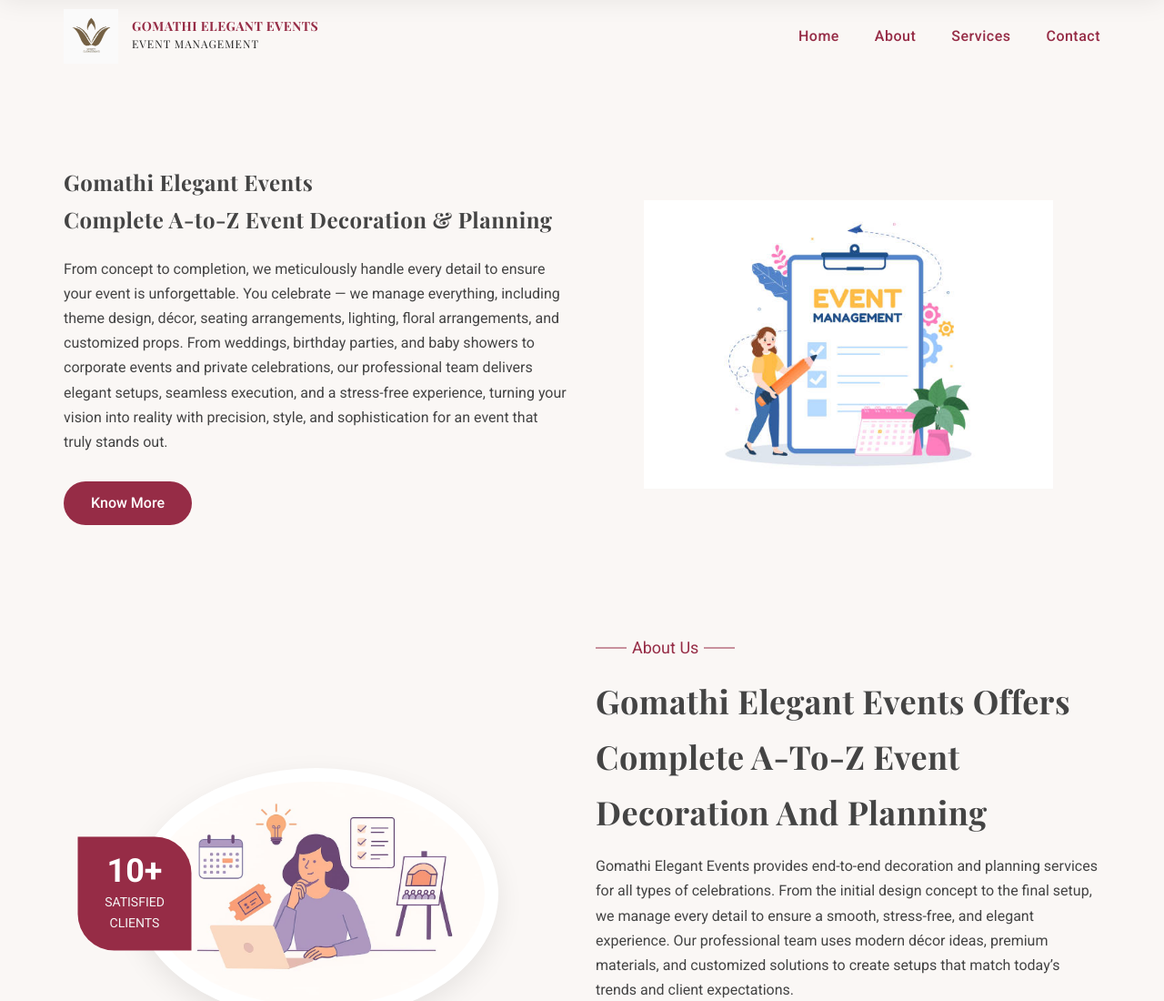
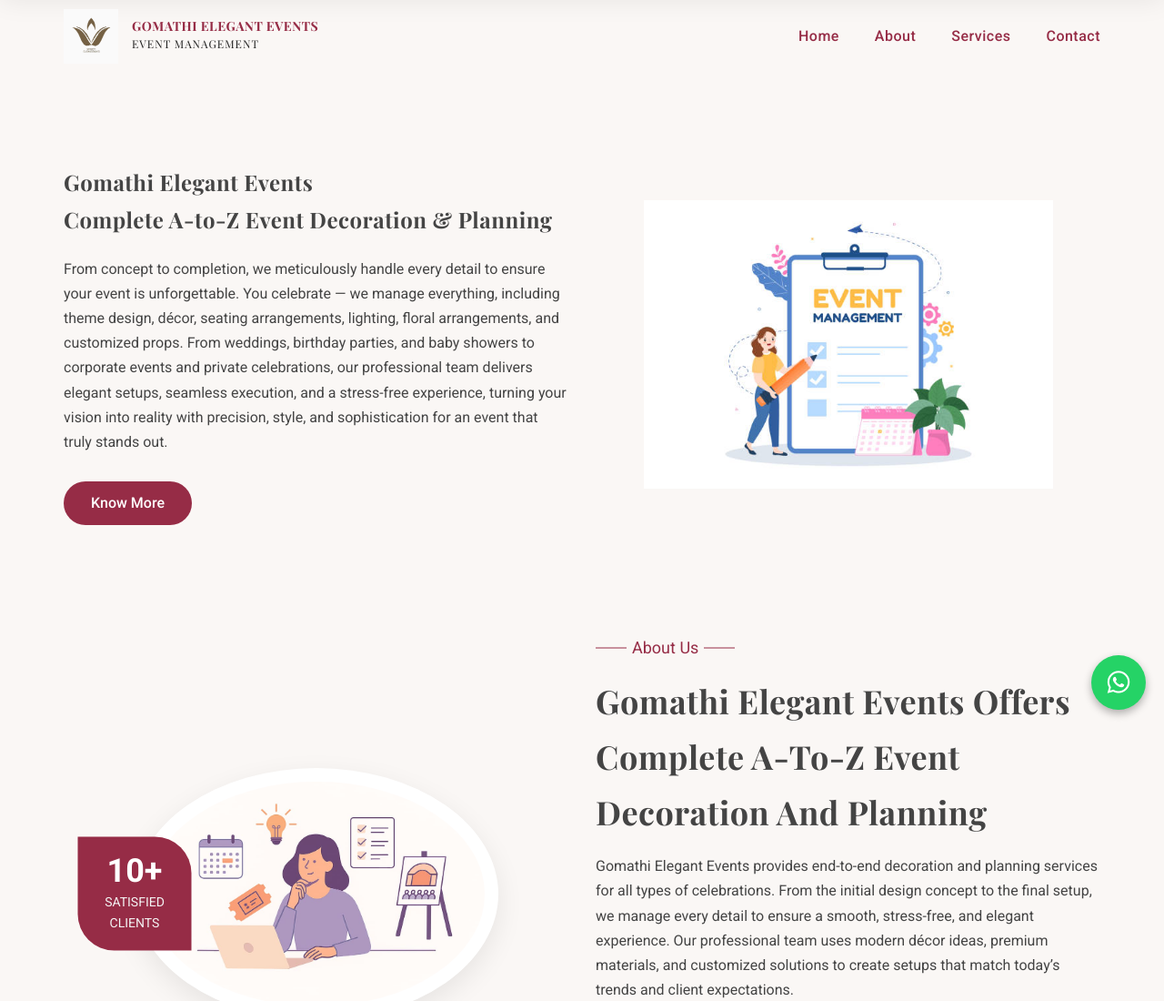
Before and after one commit to NAVEEN-MURUGASARAM/gomathi-elegant-events, a plain HTML site: page index.html in a window 1280 px wide. Shown: the top 1100 px of the page at 91% size. Drawn offline with nearby package versions, Linux system fonts and the light colour scheme.

Commit message:
added whatsapp floater

```diff
--- a/css/style.css
+++ b/css/style.css
@@ -1251,3 +1251,30 @@ textarea.input-control {
     min-width: calc(100vw - 30px);
   }
 }
+/* WhatsApp Floating Button */
+.whatsapp-float {
+  position: fixed;
+  bottom: 20px;
+  right: 20px;
+  background-color: #25d366;
+  color: white;
+  border-radius: 50%;
+  width: 60px;
+  height: 60px;
+  display: flex;
+  align-items: center;
+  justify-content: center;
+  box-shadow: 0 4px 10px rgba(0,0,0,0.3);
+  z-index: 9999;
+  transition: transform 0.3s ease, box-shadow 0.3s ease;
+  text-decoration: none;
+}
+
+.whatsapp-float:hover {
+  transform: scale(1.1);
+  box-shadow: 0 6px 15px rgba(0,0,0,0.4);
+}
+
+.whatsapp-float i {
+  font-size: 28px;
+}
--- a/index.html
+++ b/index.html
@@ -564,8 +564,19 @@
       <!-- Footer end -->
     </div>
     <!-- Page wrapper end -->
+    <a
+  href="https://wa.me/919944614407?text=Hi,%20I%20want%20to%20plan%20an%20event%20with%20Gomathi%20Elegant%20Events"
+  class="whatsapp-float"
+  target="_blank"
+  title="Chat with us on WhatsApp"
+>
+  <i class="fab fa-whatsapp"></i>
+</a>
+
+
 
     <script src="js/aos.js"></script>
     <script src="js/main.js"></script>
+
   </body>
 </html>
```
